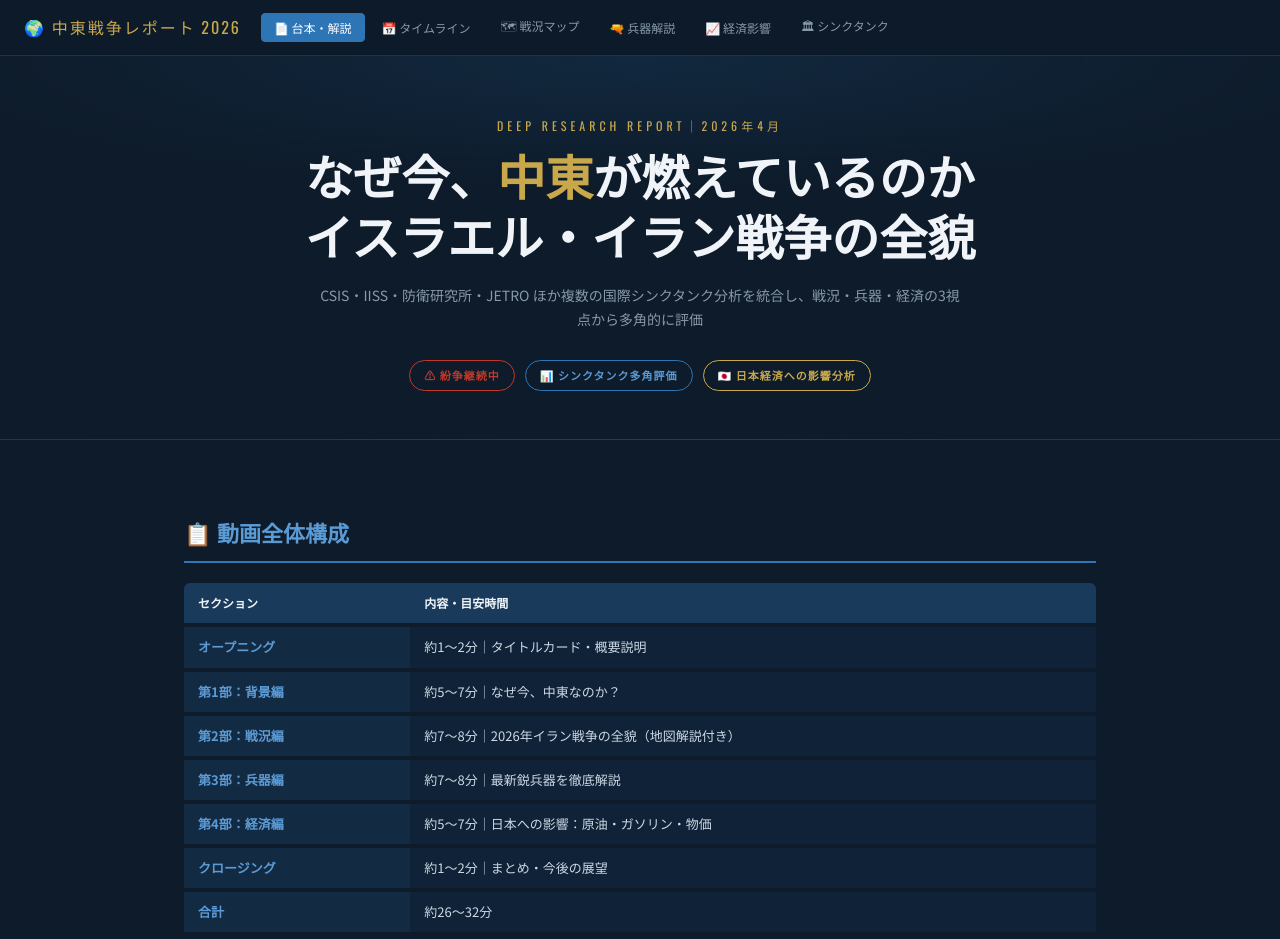
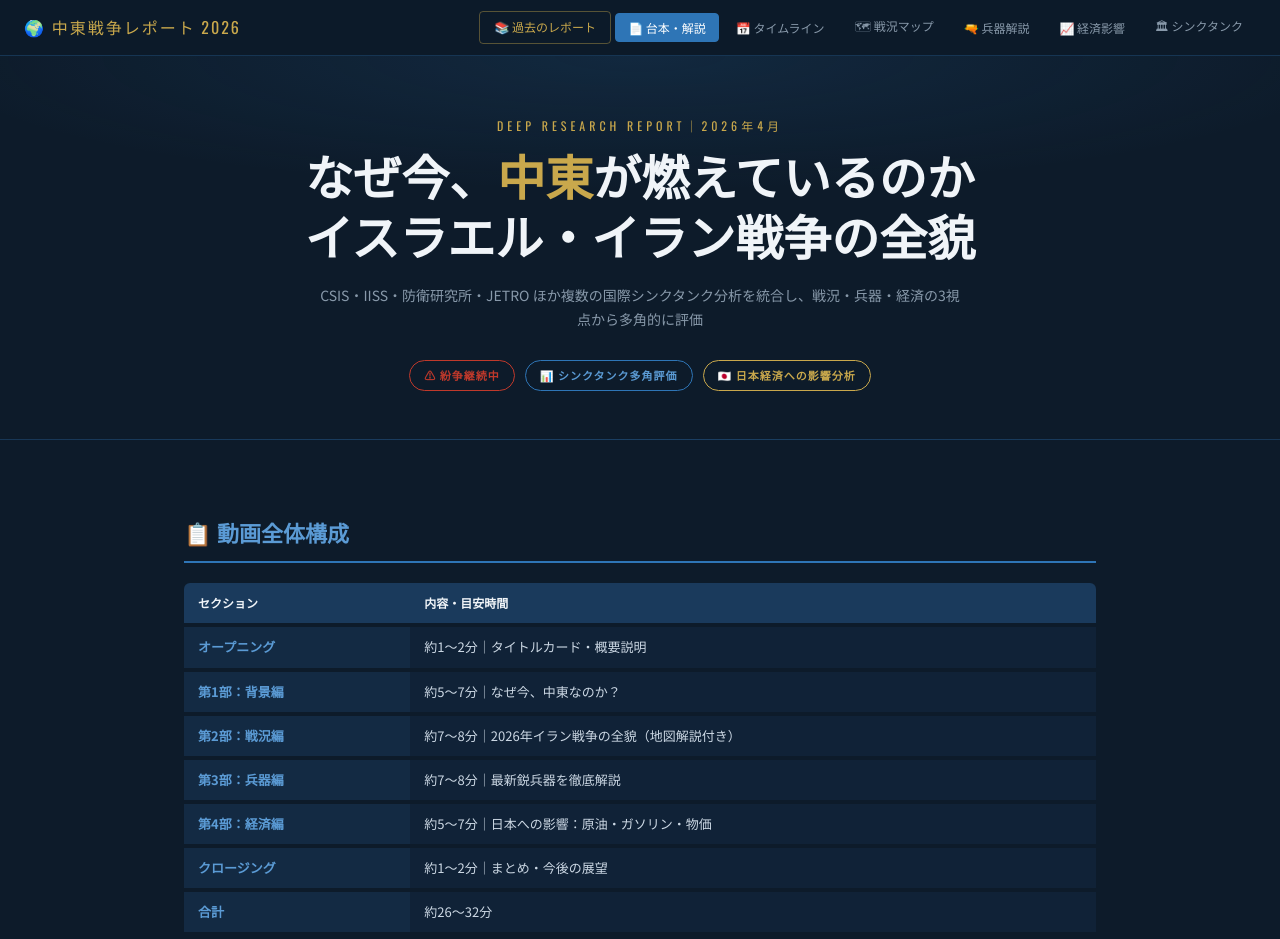
Before and after one commit to applejoker01-afk/iran-war-report-2026, a plain HTML site: page index.html in a window 1280 px wide. Shown: the top 939 px of the page. Drawn offline with nearby package versions, Linux system fonts and the light colour scheme.

Commit message:
Update index.html

```diff
--- a/index.html
+++ b/index.html
@@ -138,6 +138,7 @@ section.active{display:block;}
 
 <nav>
   <div class="nav-logo">🌍 中東戦争レポート 2026</div>
+  <a href="archive/index.html" style="margin-left:auto;padding:5px 14px;border-radius:4px;border:1px solid rgba(201,168,76,0.4);color:#c9a84c;font-size:12px;text-decoration:none;white-space:nowrap;">📚 過去のレポート</a>
   <button class="nav-btn active" onclick="show('script')">📄 台本・解説</button>
   <button class="nav-btn" onclick="show('timeline')">📅 タイムライン</button>
   <button class="nav-btn" onclick="show('map')">🗺 戦況マップ</button>
```
